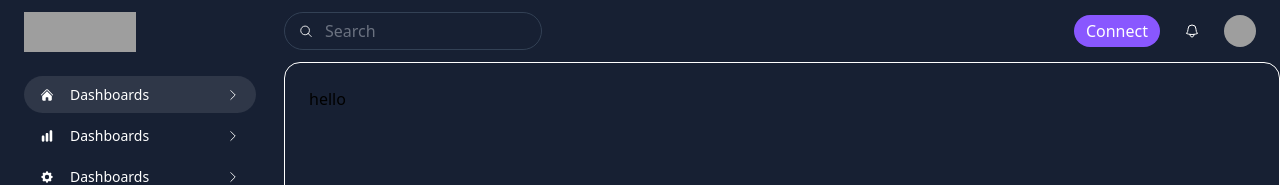
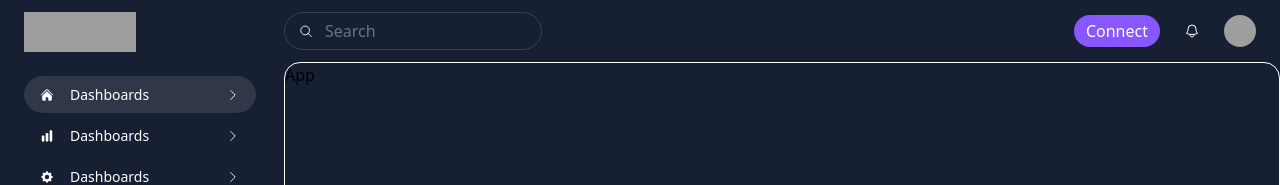
Before and after one commit to Iceblockp/satoshiUpdate-with-realApi-sweetalert, a React (Vite) app: page / in a window 1280 px wide. Shown: the top 185 px of the page. Built offline with nearby package versions, Linux system fonts and the light colour scheme; grey boxes are pictures that could not be loaded.

Commit message:
scroll fit

```diff
--- a/src/App.jsx
+++ b/src/App.jsx
@@ -4,7 +4,7 @@ import Container from './components/Container'
 const App = () => {
   return (
     <Container>
-        hello
+       App
     </Container>
   )
 }
--- a/src/components/Container.jsx
+++ b/src/components/Container.jsx
@@ -1,17 +1,14 @@
 import React, { useState } from "react";
 
 const Container = ({ children }) => {
-  const [draw,setDraw] = useState(true);
+  const [draw, setDraw] = useState(true);
 
   const press = () => {
     setDraw(!draw);
-  }
-
+  };
 
   return (
     <div className="bg-[rgb(23,32,51)] min-h-screen">
-
-
       {/* navbar  */}
       <div className="w-full min-h-screen flex flex-col relative lg:fixed top-0 left-0 z-0 ps-0 lg:ps-[284px]">
         <div className="py-[12px] hidden lg:flex lg:justify-between ">
@@ -126,7 +123,14 @@ const Container = ({ children }) => {
           </div>
         </div>
         {/* midde  */}
-        <div style={{ transform: `${draw ? 'translateY(-100%)': 'translateY(0)'}` }}  className={` duration-500 py-[8px] lg:block relative lg:fixed overflow-auto h-full w-full lg:w-[280px] top-0 left-0 z-20 bg-[rgb(23,32,51)] ${draw && 'hidden' } `}>
+        <div
+          style={{
+            transform: `${draw ? "translateY(-100%)" : "translateY(0)"}`,
+          }}
+          className={` duration-500 py-[8px] lg:block relative lg:fixed overflow-auto h-full w-full lg:w-[280px] top-0 left-0 z-20 bg-[rgb(23,32,51)] ${
+            draw && "hidden"
+          } `}
+        >
           <div className=" px-[24px] ">
             {/* inBar  */}
             <div className=" py-[4px] mb-[20px] hidden lg:block ">
@@ -421,7 +425,9 @@ const Container = ({ children }) => {
         </div>
 
         {/* second Middle  */}
-      <div  className={` py-[8px] lg:block relative lg:fixed overflow-auto h-full w-full lg:w-[280px] top-0 left-0 z-20 bg-[rgb(23,32,51)] hidden } `}>
+        <div
+          className={` py-[8px] lg:block relative lg:fixed overflow-auto h-full w-full lg:w-[280px] top-0 left-0 z-20 bg-[rgb(23,32,51)] hidden } `}
+        >
           <div className=" px-[24px] ">
             {/* inBar  */}
             <div className=" py-[4px] mb-[20px] hidden lg:block ">
@@ -715,9 +721,10 @@ const Container = ({ children }) => {
           </div>
         </div>
 
-
-        <div className=" lg:overflow-y-scroll border border-white flex-grow lg:rounded-tl-[1rem] rounded-t-[1rem] ">
-          <div className=" px-[12px] py-[20px] lg:p-[24px]">{children}</div>
+        <div className=" lg:overflow-auto border h-full lg:max-h-screen relative border-white flex-grow lg:rounded-tl-[1rem] rounded-t-[1rem] ">
+          <div className=" h-auto mb-[70px] ">
+            {children}
+          </div>
         </div>
       </div>
     </div>
```
Lines whose indentation alone changed are shown as unchanged.
